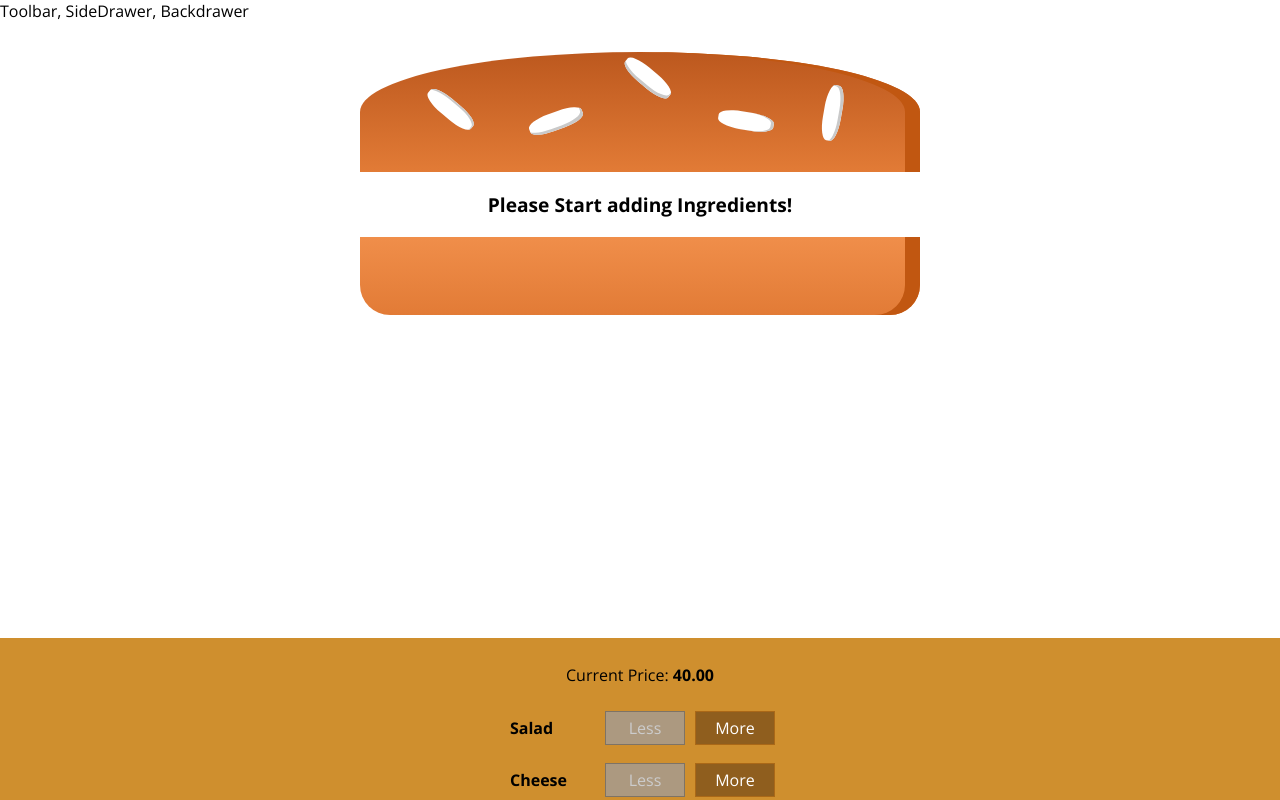
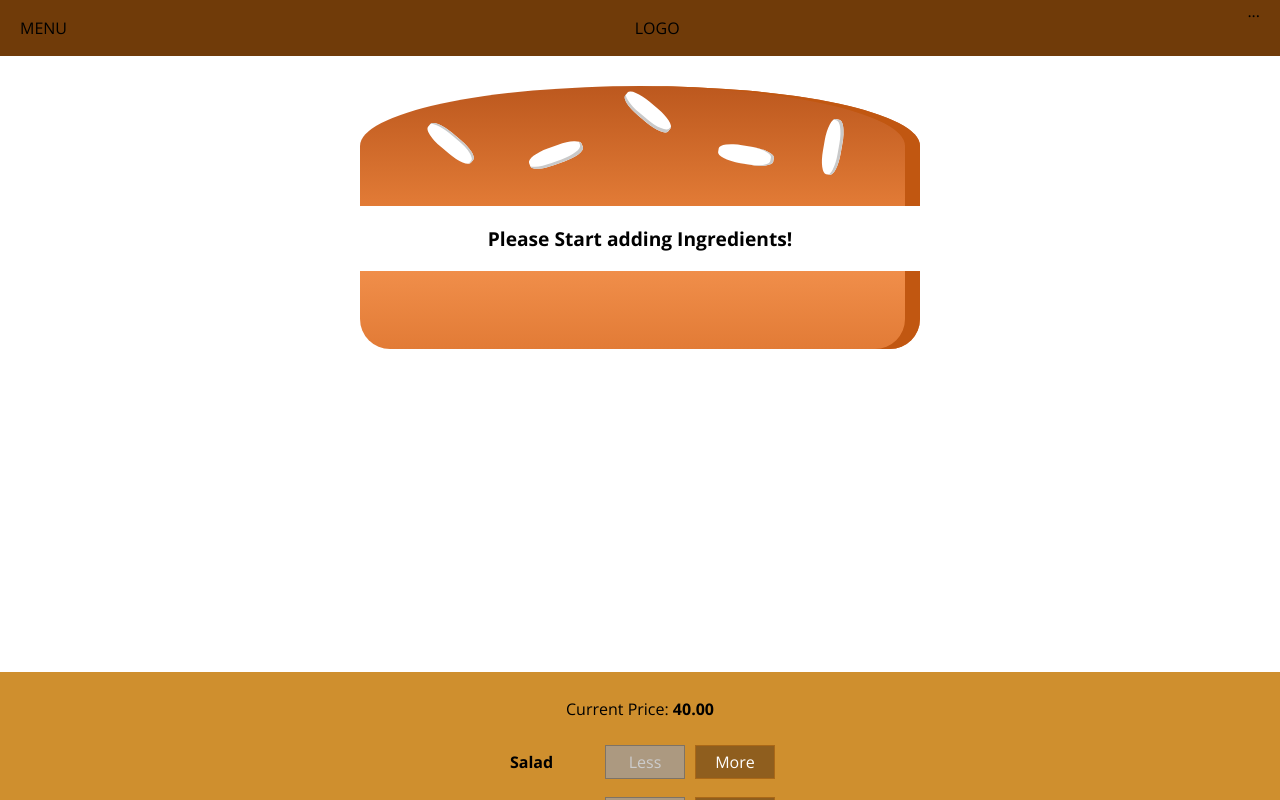
Before and after one commit to coderepohub/ReactBurgerAppDemo, a React (Create React App) app: page / in a window 1280 px wide. Shown: the top 800 px of the page. Built offline with nearby package versions, Linux system fonts and the light colour scheme.

Commit message:
Toolbar cmponent added..(Initiated)

```diff
--- a/src/components/Burger/OrderSummary/OrderSummary.js
+++ b/src/components/Burger/OrderSummary/OrderSummary.js
@@ -1,5 +1,6 @@
 import React from 'react';
 import Aux from '../../../hoc/AuxControl';
+import Button from '../../UI/Button/Button';
 const orderSummary = (props)=>{
     const ingredientsSummary = Object.keys(props.ingredients)
     .map(ingKey=>{
@@ -12,7 +13,10 @@
       <ul>
         {ingredientsSummary}
       </ul>
+      <p><strong>Total Price : {props.price} INR</strong></p>
       <p>Continue to checkout ?</p>
+      <Button btnType ="Danger" clicked={props.cancelPurchaseClicked}>CANCEL</Button>
+      <Button btnType= "Success" clicked={props.continuePurchaseClicked}>CONTINUE</Button>
   </Aux>
 );
 };
--- a/src/components/Layout/Layout.js
+++ b/src/components/Layout/Layout.js
@@ -1,10 +1,11 @@
 import React from 'react';
 import Aux from '../../hoc/AuxControl';
 import classes from '../Layout/Layout.module.css';
+import Toolbar from '../Navigation/Toolbar/Toolbar';
 
 const layout = (props) => (
     <Aux>
-        <div>Toolbar, SideDrawer, Backdrawer</div>
+       <Toolbar/>
         <main className={classes.Container}>
             {props.children}
 
--- a/src/components/Layout/Layout.module.css
+++ b/src/components/Layout/Layout.module.css
@@ -1,3 +1,3 @@
 .Container{
-    margin-top: 16px;
+    margin-top: 72px;
 }
--- /dev/null
+++ b/src/components/Navigation/Toolbar/Toolbar.js
@@ -0,0 +1,14 @@
+import React from 'react';
+import classes from './Toolbar.module.css';
+
+const toolbar = (props)=>(
+   <header className={classes.Toolbar}>
+       <div>MENU</div>
+       <div>LOGO</div>
+       <nav>
+           ...
+       </nav>
+   </header>
+);
+
+export default toolbar;
--- /dev/null
+++ b/src/components/Navigation/Toolbar/Toolbar.module.css
@@ -0,0 +1,28 @@
+.Toolbar {
+    height: 56px;
+    width: 100%;
+    position: fixed;
+    top: 0;
+    left: 0;
+    background-color: #703B09;
+    display: flex;
+    justify-content: space-between;
+    align-items: center;
+    padding: 0 20px;
+    box-sizing: border-box;
+    z-index: 90;
+}
+
+.Toolbar nav {
+    height: 100%;
+}
+
+.Logo {
+    height: 80%;
+}
+
+@media (max-width: 499px) {
+    .DesktopOnly {
+        display: none;
+    }
+}
--- /dev/null
+++ b/src/components/UI/Button/Button.js
@@ -0,0 +1,9 @@
+import React from 'react';
+import classes from './Button.module.css';
+
+const button = (props)=>(
+    <button className={[classes.Button,classes[props.btnType]].join(' ')} onClick={props.clicked}>{props.children}</button>
+);
+
+
+export default button;
--- /dev/null
+++ b/src/components/UI/Button/Button.module.css
@@ -0,0 +1,24 @@
+.Button {
+    background-color: transparent;
+    border: none;
+    color: white;
+    outline: none;
+    cursor: pointer;
+    font: inherit;
+    padding: 10px;
+    margin: 10px;
+    font-weight: bold;
+}
+
+.Button:first-of-type {
+    margin-left: 0;
+    padding-left: 0;
+}
+
+.Success {
+    color: #5C9210;
+}
+
+.Danger {
+    color: #944317;
+}
--- a/src/containers/BurgerBuilder/BurgerBuilder.js
+++ b/src/containers/BurgerBuilder/BurgerBuilder.js
@@ -36,6 +36,10 @@
     cancelPurchaseHandler=()=>{
             this.setState({isPurchasing:false});
     };
+
+    continuePurchaseHandler = ()=>{
+        alert("Purchased...");
+    }
 
     updatePurchasableState(ingredients){
         const sum  = Object.keys(ingredients).map(ingkey=>{
@@ -90,7 +94,9 @@
         return(
             <Aux>
                 <Modal showing= {this.state.isPurchasing} closeModal = {this.cancelPurchaseHandler}>
-                    <OrderSummary ingredients={this.state.ingredients}/>
+                    <OrderSummary ingredients={this.state.ingredients} cancelPurchaseClicked={this.cancelPurchaseHandler}
+                    continuePurchaseClicked={this.continuePurchaseHandler}
+                    price={this.state.totalPrice.toFixed(2)} />
                 </Modal>
                 <Burger ingredients={this.state.ingredients}/>
                 <BuildControls ingredientAdded={this.addIngredientHandler}
```
Also changed, not shown: src/components/Logo/Logo.js (added, +7 -0 lines), src/assets/images/burger-logo.png (added).
